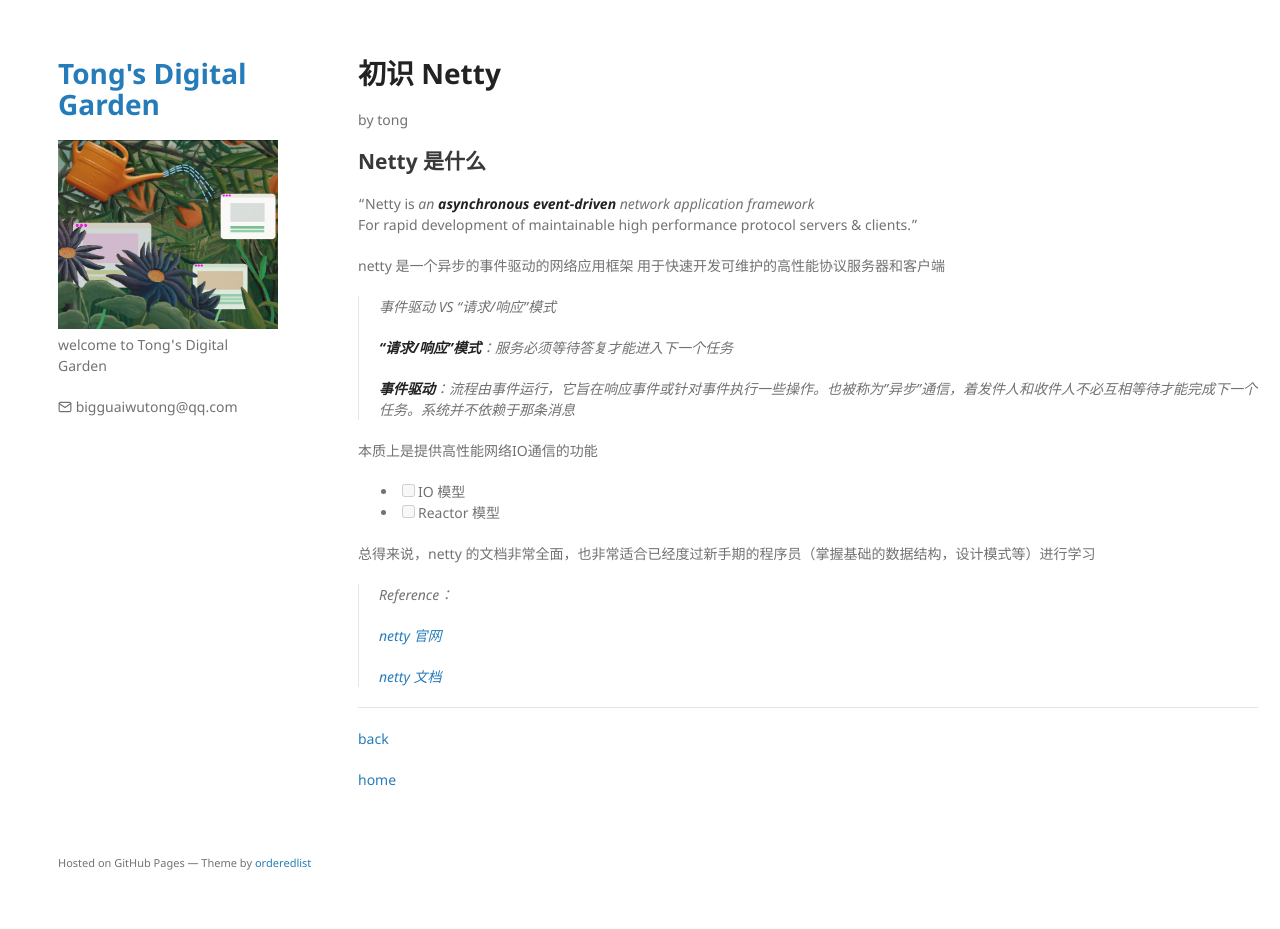
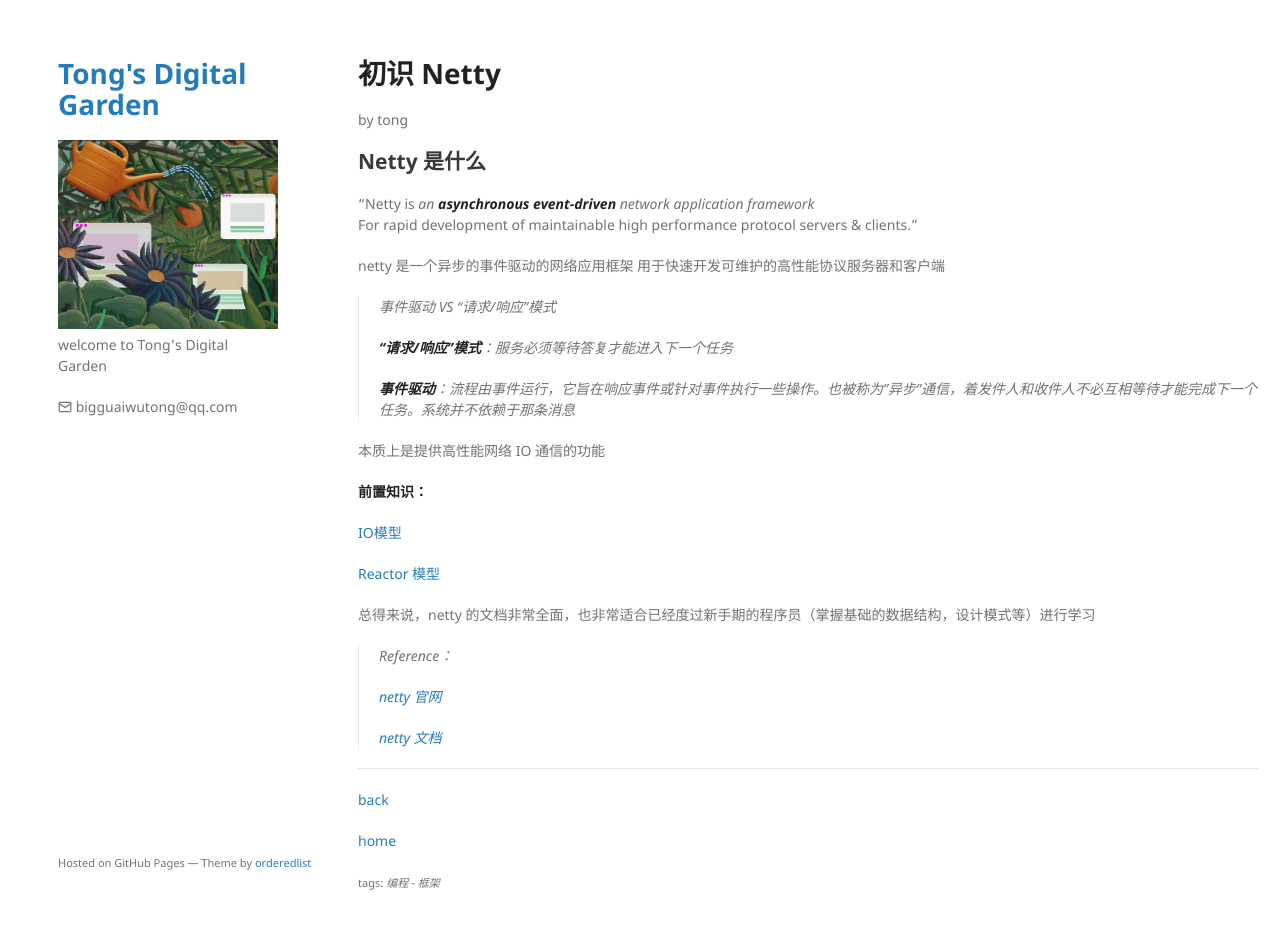
Before and after one commit to TongCodeSpace/TongCodeSpace.github.io, a Jekyll site: the page built from note/编程/框架学习/netty/初识 Netty.md, in a window 1280 px wide and 942 px high. Shown: the top 929 px of the window. Built offline with Jekyll 4.4.1, drawn with Linux system fonts in a browser that asks for light colours; comment, search, counter and statistics services are not loaded.

Commit message:
vault backup: M .obsidian/workspace.json note/编程/框架学习/netty/IO模型.md note/编程/框架学习/netty/初识 Netty.md

```diff
--- a/note/编程/框架学习/netty/初识 Netty.md
+++ b/note/编程/框架学习/netty/初识 Netty.md
@@ -2,6 +2,9 @@
 layout: post
 author: tong
 title: 初识 Netty
+tags:
+  - 编程
+  - 框架
 ---
 ## Netty 是什么
 
@@ -17,11 +20,15 @@ netty 是一个异步的事件驱动的网络应用框架
 >
 > **事件驱动**：流程由事件运行，它旨在响应事件或针对事件执行一些操作。也被称为"异步"通信，着发件人和收件人不必互相等待才能完成下一个任务。系统并不依赖于那条消息
 
-本质上是提供高性能网络IO通信的功能
+本质上是提供高性能网络 IO 通信的功能
+
+**前置知识：**
+
+[IO模型](IO模型.md)
+
+[Reactor 模型](Reactor%20模型.md)
 
 
-- [ ] IO 模型
-- [ ] Reactor 模型
 
 总得来说，netty 的文档非常全面，也非常适合已经度过新手期的程序员（掌握基础的数据结构，设计模式等）进行学习
 > Reference：
```
Also changed, not shown: note/编程/框架学习/netty/IO模型.md (+20 -0 lines), .obsidian/workspace.json.
